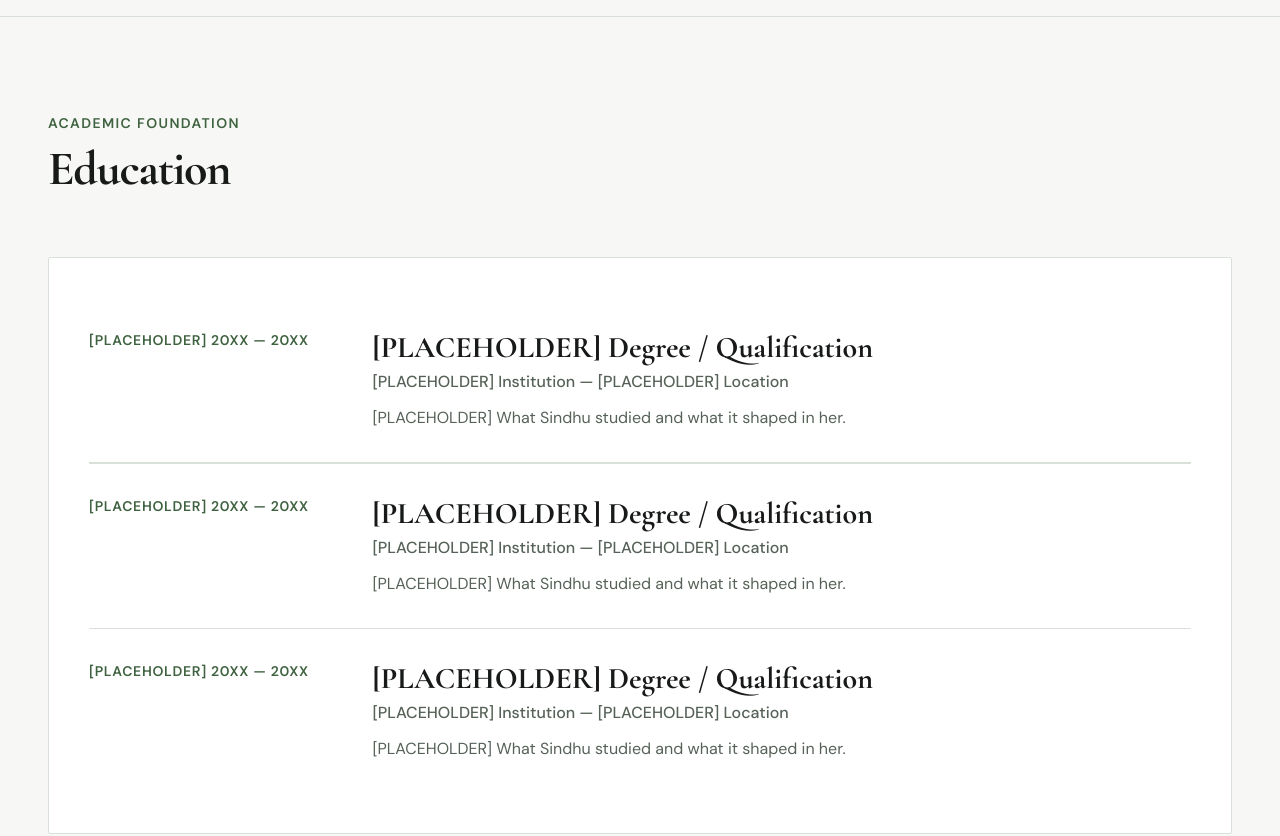
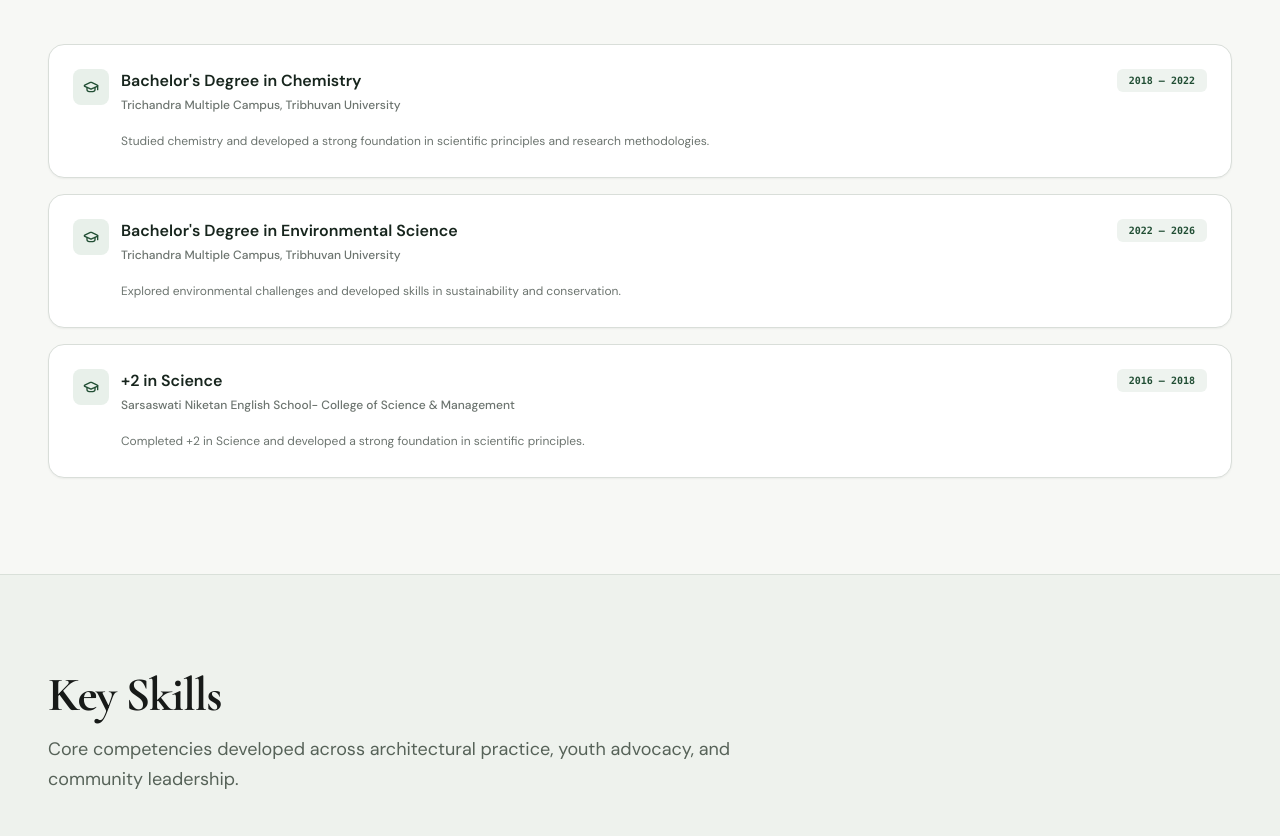
Before and after one commit to vickyjii774/SindhuSharma, a React (Vite) app: page /about in a window 1280 px wide. Shown: the part 1140-1976 px from the top of the page. Built offline with nearby package versions, Linux system fonts and the light colour scheme.

Commit message:
Initial commit

```diff
--- a/src/components/EducationCard.jsx
+++ b/src/components/EducationCard.jsx
@@ -1,28 +1,46 @@
-/**
- * Clean, editorial education item.
- * Displays Qualification, Institution, Location, Period, and Description.
- */
+
+import { GraduationCap } from "lucide-react";
+
 export default function EducationCard({ item }) {
   return (
-    <article className="py-6 sm:py-8 border-b border-line last:border-b-0 grid grid-cols-1 md:grid-cols-12 gap-4 md:gap-8 items-start">
-      <div className="md:col-span-3 text-xs sm:text-sm font-semibold tracking-wider uppercase text-brand">
-        {item.period}
+    <div className="group mb-4 cursor-default rounded-2xl border border-[#D9DED9] bg-white p-4 shadow-sm transition-all duration-300 hover:-translate-y-1 hover:border-[#AFC4B5] hover:shadow-lg sm:p-5 lg:p-6">
+
+      {/* Degree, Institution, and Year */}
+      <div className="flex flex-col justify-between gap-3 sm:flex-row sm:items-start sm:gap-4">
+
+        {/* Education Information */}
+        <div className="flex min-w-0 items-start gap-3">
+          <div className="flex h-8 w-8 shrink-0 items-center justify-center rounded-lg bg-[#E8F0EA] text-[#214E34] sm:h-9 sm:w-9">
+            <GraduationCap className="h-4 w-4" />
+          </div>
+
+          <div className="min-w-0 flex-1">
+            <h3 className="break-words text-sm font-semibold leading-5 text-[#17251D] sm:text-base sm:leading-6">
+              {item?.degree ||
+                item?.qualification ||
+                "Degree "}
+            </h3>
+
+            <p className="mt-1 break-words text-[11px] font-medium leading-5 text-[#6C746F] sm:text-xs">
+              {item?.institution || "Institution"}
+            </p>
+          </div>
+        </div>
+
+        {/* Year Badge */}
+        {(item?.year || item?.period) && (
+          <span className="w-fit max-w-full shrink-0 rounded-md bg-[#EEF3EF] px-2.5 py-1 font-mono text-[11px] font-bold text-[#214E34] sm:px-3 sm:text-[10px]">
+            {item.year || item.period}
+          </span>
+        )}
       </div>
 
-      <div className="md:col-span-9">
-        <h3 className="font-serif text-2xl sm:text-3xl font-bold text-ink">
-          {item.qualification}
-        </h3>
-        <p className="mt-1 text-sm sm:text-base font-medium text-ink-secondary">
-          {item.institution}
-          {item.location ? ` — ${item.location}` : ""}
+      {/* Education Details */}
+      {(item?.details || item?.description) && (
+        <p className="mt-3 break-words pl-11 text-[11px] leading-5 text-[#6C746F] sm:mt-4 sm:pl-12 sm:text-xs sm:leading-6">
+          {item.details || item.description}
         </p>
-        {item.description && (
-          <p className="mt-3 text-sm sm:text-base text-ink-secondary leading-relaxed max-w-2xl">
-            {item.description}
-          </p>
-        )}
-      </div>
-    </article>
+      )}
+    </div>
   );
 }
--- a/src/components/SectionHeading.jsx
+++ b/src/components/SectionHeading.jsx
@@ -1,3 +1,4 @@
+
 export default function SectionHeading({
   eyebrow,
   title,
@@ -8,27 +9,29 @@ export default function SectionHeading({
 }) {
   return (
     <div
-      className={`mb-10 sm:mb-14 lg:mb-16 max-w-3xl ${
+      className={`mb-8 sm:mb-14 lg:mb-16 w-full max-w-3xl ${
         center ? "mx-auto text-center items-center flex flex-col" : ""
       } ${className}`}
     >
       {eyebrow && (
-        <span className="block font-sans text-xs sm:text-sm font-semibold tracking-widest uppercase text-brand mb-2 sm:mb-3">
+        <span className="mb-2 block font-sans text-[10px] font-semibold uppercase tracking-widest text-brand sm:mb-3 sm:text-sm">
           {eyebrow}
         </span>
       )}
+
       {title && (
         <h2
           id={id}
-          className="font-serif text-3xl sm:text-4xl lg:text-5xl font-bold tracking-tight text-ink leading-[1.15]"
+          className="font-serif text-3xl font-bold leading-[1.15] tracking-tight text-ink sm:text-4xl lg:text-5xl"
         >
           {title}
         </h2>
       )}
+
       {text && (
-        <p className="mt-3 sm:mt-4 text-base sm:text-lg text-ink-secondary leading-relaxed font-sans">
-          {text}
-        </p>
+  <p className="mt-3 w-full whitespace-nowrap text-[9px] leading-5 text-ink-secondary font-sans sm:mt-4 sm:whitespace-normal sm:text-lg sm:leading-relaxed">
+    {text}
+  </p>
       )}
     </div>
   );
--- a/src/components/Sections.jsx
+++ b/src/components/Sections.jsx
@@ -18,32 +18,38 @@ export function EducationSection() {
     <section className="py-16 sm:py-20 lg:py-24 bg-surface border-b border-line" aria-labelledby="education-h">
       <Container>
         <Reveal>
-          <SectionHeading eyebrow="Academic Foundation" title="Education" id="education-h" />
-          <div className="bg-white border border-line rounded-sm p-6 sm:p-10 divide-y divide-line">
+          <SectionHeading title="Education" id="education-h" />
+
+<div className="space-y-4">
   {siteData.education.map((item) => (
     <EducationCard key={item.id} item={item} />
   ))}
 </div>
+
         </Reveal>
       </Container>
     </section>
   );
 }
 
+
 export function SkillsSection() {
   if (!siteData.skills?.length) return null;
 
   return (
-    <section className="py-16 sm:py-20 lg:py-24 bg-surface-alt border-b border-line" aria-labelledby="skills-h">
+    <section
+      className="border-b border-line bg-surface-alt py-12 sm:py-16 lg:py-24"
+      aria-labelledby="skills-h"
+    >
       <Container>
         <Reveal>
           <SectionHeading
-            eyebrow="Competencies & Expertise"
   title="Key Skills"
   id="skills-h"
   text="Core competencies developed across architectural practice, youth advocacy, and community leadership."
 />
-          <ul className="flex flex-wrap gap-2.5 sm:gap-3">
+
+          <ul className="flex flex-wrap gap-2 sm:gap-3">
             {siteData.skills.map((s) => (
               <SkillCard key={s} skill={s} />
             ))}
@@ -54,11 +60,15 @@ export function SkillsSection() {
   );
 }
 
+
 export function MilestonesSection() {
   if (!siteData.milestones?.length) return null;
 
   return (
-    <section className="py-16 sm:py-20 lg:py-24 bg-surface border-b border-line" aria-labelledby="milestones-h">
+    <section
+      className="border-b border-line bg-surface py-16 sm:py-20 lg:py-24"
+      aria-labelledby="milestones-h"
+    >
       <Container>
         <Reveal>
           <SectionHeading
@@ -67,11 +77,25 @@ export function MilestonesSection() {
             id="milestones-h"
             text="Defining steps in leadership, advocacy, and professional growth."
           />
-          <div className="max-w-4xl mx-auto pt-4">
-            <ol className="relative list-none p-0 m-0">
-              {siteData.milestones.map((m) => (
-                <MilestoneCard key={m.id} item={m} />
-              ))}
+
+          <div className="mx-auto max-w-4xl pt-4">
+            <ol className="relative m-0 list-none p-0">
+              {siteData.milestones.map((m, index) => {
+                const previous = siteData.milestones[index - 1];
+
+                const showYear =
+                  index === 0 ||
+                  String(previous?.year ?? "") !==
+                    String(m?.year ?? "");
+
+                return (
+                  <MilestoneCard
+                    key={m.id}
+                    item={m}
+                    showYear={showYear}
+                  />
+                );
+              })}
             </ol>
           </div>
         </Reveal>
@@ -79,6 +103,8 @@ export function MilestonesSection() {
     </section>
   );
 }
+
+
 
 export function AdvocacySection() {
   if (!siteData.advocacy?.length) return null;
--- a/src/data/siteData.js
+++ b/src/data/siteData.js
@@ -59,30 +59,27 @@ export const siteData = {
   education: [
     {
       id: "education-01",
-      qualification: "[PLACEHOLDER] Degree / Qualification",
-      institution: "[PLACEHOLDER] Institution",
-      location: "[PLACEHOLDER] Location",
-      period: "[PLACEHOLDER] 20XX — 20XX",
-      description: "[PLACEHOLDER] What Sindhu studied and what it shaped in her.",
-
+      qualification: "Bachelor's Degree in Chemistry",
+      institution: "Trichandra Multiple Campus, Tribhuvan University",
+      location: "Kathmandu, Nepal",
+      period: "2018 — 2022",
+      description: "Studied chemistry and developed a strong foundation in scientific principles and research methodologies.",
     },
      {
       id: "education-02",
-      qualification: "[PLACEHOLDER] Degree / Qualification",
-      institution: "[PLACEHOLDER] Institution",
-      location: "[PLACEHOLDER] Location",
-      period: "[PLACEHOLDER] 20XX — 20XX",
-      description: "[PLACEHOLDER] What Sindhu studied and what it shaped in her.",
-
+      qualification: "Bachelor's Degree in Environmental Science",
+      institution: " Trichandra Multiple Campus, Tribhuvan University",
+      location: "Kathmandu, Nepal",
+      period: "2022 — 2026",
+      description: "Explored environmental challenges and developed skills in sustainability and conservation.",
     },
      {
       id: "education-03",
-      qualification: "[PLACEHOLDER] Degree / Qualification",
-      institution: "[PLACEHOLDER] Institution",
-      location: "[PLACEHOLDER] Location",
-      period: "[PLACEHOLDER] 20XX — 20XX",
-      description: "[PLACEHOLDER] What Sindhu studied and what it shaped in her.",
-
+      qualification: " +2 in Science",
+      institution: "Sarsaswati Niketan English School- College of Science & Management",
+      location: "Chitwan, Nepal",
+      period: "2016 — 2018",
+      description: "Completed +2 in Science and developed a strong foundation in scientific principles.",
     },
   ],
 
@@ -108,31 +105,44 @@ export const siteData = {
     {
       id: "milestone-01",
       year: "2021",
-      title: "[PLACEHOLDER] Milestone title",
-      description: "[PLACEHOLDER] What happened and why it mattered.",
-      image: "",
+      title: "NYCA Volunteer Recognition",
+      location: "Kathmandu, Nepal",
+      description: "Received recognition for outstanding volunteer contributions to the National Youth Council of Nepal (NYCA), demonstrating dedication and commitment to youth development initiatives.",
+      image: " /images/bik.JPG" ,
     },
     {
       id: "milestone-02",
       year: "2022",
-      title: "[PLACEHOLDER] Milestone title",
-      description: "[PLACEHOLDER] What happened and why it mattered.",
-      image: "",
+      title: "NYCA Leadership Role",
+      location: "Kathmandu, Nepal",
+      description: "Assumed a leadership role within the National Youth Council of Nepal (NYCA), guiding and mentoring fellow volunteers in their community development initiatives.",
+      image: " /images/bik.JPG" ,
     },
     {
       id: "milestone-03",
       year: "2024",
-      title: "[PLACEHOLDER] Milestone title",
-      description: "[PLACEHOLDER] What happened and why it mattered.",
-      image: "",
+      title: " SHE Connects Youth Advocacy Award",
+      location: "Thailand",
+      description: "  Received the SHE Connects Youth Advocacy Award for outstanding contributions to youth empowerment and advocacy efforts, recognizing dedication to creating positive change in society.",
+      image: " /images/bik.JPG" ,
     },
     {
       id: "milestone-04",
       year: "2025",
-      title: "[PLACEHOLDER] Milestone title",
-      description: "[PLACEHOLDER] What happened and why it mattered.",
-      image: "",
+      title: " World Youth Leadership Summit",
+      location: "Singapore",
+      description: "Participated in the World Youth Leadership Summit, representing Nepal and engaging with global youth leaders to exchange ideas and strategies for social impact.",
+      image: " /images/bik.JPG" ,
     },
+     {
+      id: "milestone-04",
+      year: "2025",
+      title: " youth Nepal summit",
+      location: "kathmandu, Nepal",
+      description: " Participated in the youth Nepal summit, representing Nepal and engaging with global youth leaders to exchange ideas and strategies for social impact.",
+      image: " /images/bik.JPG" ,
+    },
+
   ],
 
   /* ------------------------------------------------------------------ */
```
Also changed, not shown: src/components/Button.jsx (+18 -8 lines), src/components/MilestoneCard.jsx (+32 -15 lines), src/components/SkillCard.jsx (+4 -3 lines), src/pages/About.jsx (+5 -6 lines). Lines whose indentation alone changed are shown as unchanged.
